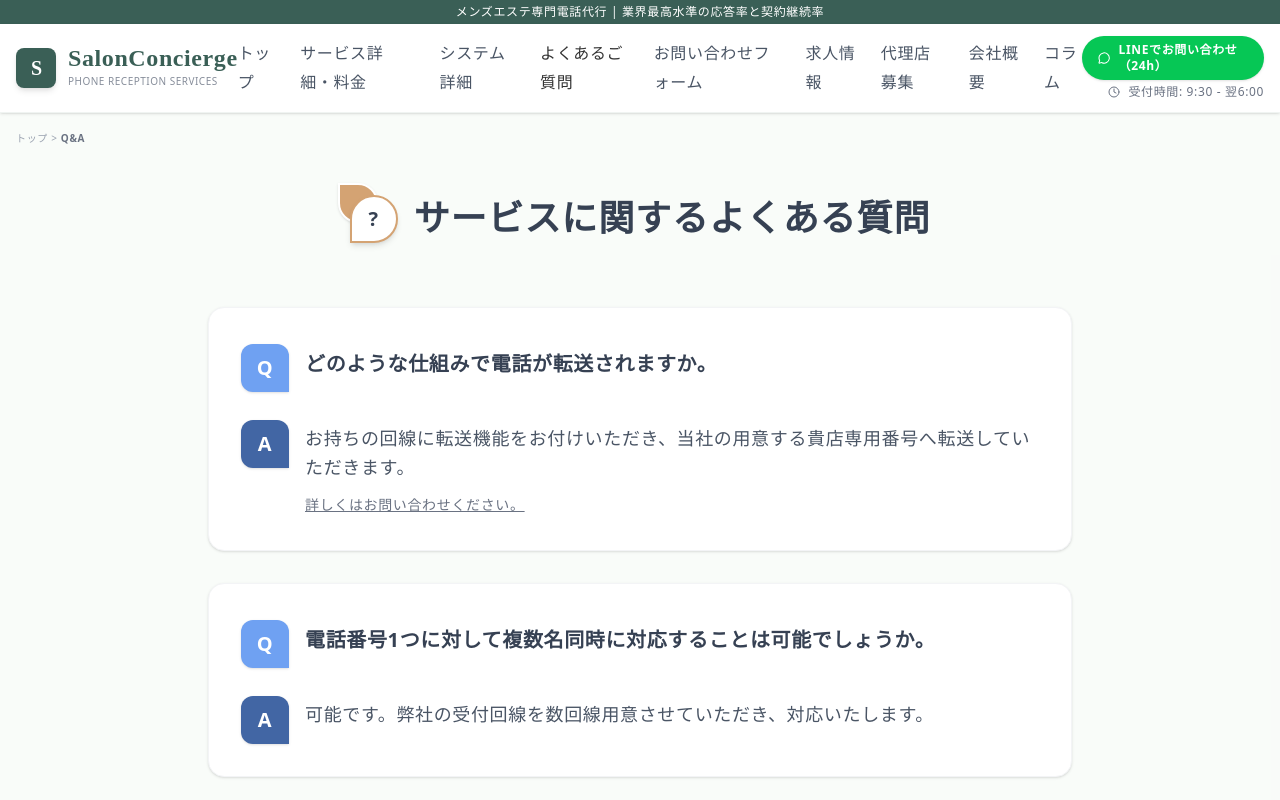
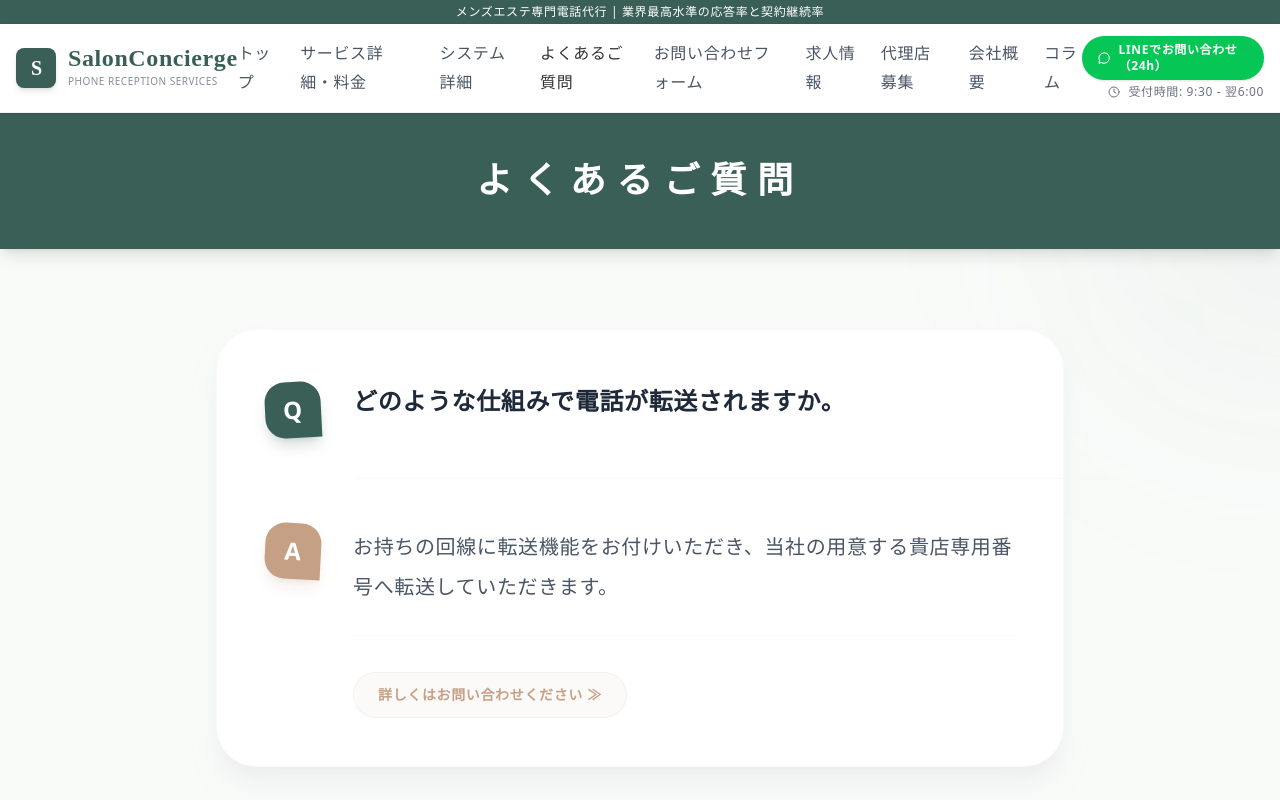
Before and after one commit to nabe7855/cd-salon-concierge, a Next.js app: page /faq in a window 1280 px wide. Shown: the top 800 px of the page. Built offline with nearby package versions, Linux system fonts and the light colour scheme.

Commit message:
feat: redesign FAQ page with full-width botanical header and theme alignment

```diff
--- a/app/faq/page.tsx
+++ b/app/faq/page.tsx
@@ -8,65 +8,58 @@ import React from "react";
 const FAQPage: React.FC = () => {
   return (
     <Layout>
-      <div className="bg-botanical-bg/30 min-h-screen pb-20 font-sans">
-        {/* Breadcrumb - Top */}
-        <div className="container mx-auto px-4 pt-4 pb-12 text-[10px] text-gray-400">
-          <Link href="/" className="hover:text-botanical-primary">
-            トップ
-          </Link>{" "}
-          &gt; <span className="text-gray-500 font-bold">Q&A</span>
-        </div>
+      <div className="bg-salon-light/20 min-h-screen pb-32 font-sans relative overflow-hidden">
+        {/* Decorative Background Elements */}
+        <div className="absolute top-0 right-0 w-96 h-96 bg-botanical-primary/5 rounded-full blur-[120px] -mr-48 -mt-24 pointer-events-none"></div>
+        <div className="absolute bottom-0 left-0 w-96 h-96 bg-salon-gold/5 rounded-full blur-[120px] -ml-48 -mb-24 pointer-events-none"></div>
+
+        {/* Header Title - Full Width Bar Section */}
+        <section className="w-full bg-botanical-primary py-12 mb-20 shadow-lg text-center relative z-10">
+          <h1 className="text-white text-2xl md:text-4xl font-bold font-heading tracking-[0.3em]">
+            よくあるご質問
+          </h1>
+        </section>
 
         {/* Main Container */}
-        <div className="container mx-auto px-4 max-w-4xl">
-          {/* Header Title with Chat Bubbles Icon */}
-          <div className="flex items-center justify-center gap-4 mb-16">
-            <div className="relative">
-              {/* Back bubble */}
-              <div className="absolute -top-3 -left-3 w-10 h-10 bg-[#D4A373] rounded-full rounded-tr-none transform -scale-x-100 border-2 border-white shadow-sm flex items-center justify-center"></div>
-              {/* Front bubble */}
-              <div className="relative w-12 h-12 bg-white rounded-full rounded-bl-none border-2 border-[#D4A373] shadow-md flex items-center justify-center z-10">
-                <span className="text-xl font-bold text-gray-700">?</span>
-              </div>
-            </div>
-            <h1 className="text-2xl md:text-4xl font-bold text-gray-700 font-heading tracking-wide">
-              サービスに関するよくある質問
-            </h1>
-          </div>
-
-          {/* FAQ List - Chat Style */}
-          <div className="space-y-8">
+        <div className="container mx-auto px-6 max-w-4xl relative z-10">
+          {/* FAQ List - Luxury Card Style */}
+          <div className="space-y-12">
             {FAQS.map((faq, idx) => (
               <div
                 key={idx}
-                className="bg-white rounded-2xl p-6 md:p-8 shadow-sm border border-gray-100 flex flex-col gap-6"
+                className="group bg-white rounded-[40px] p-8 md:p-12 shadow-xl shadow-gray-200/50 border border-gray-100/50 flex flex-col gap-10 hover:shadow-2xl hover:shadow-gray-200/80 transition-all duration-500"
               >
                 {/* Question */}
-                <div className="flex items-start gap-4">
-                  <div className="flex-shrink-0 w-12 h-12 bg-[#6FA1F2] text-white rounded-xl rounded-br-none flex items-center justify-center font-bold text-xl shadow-sm mt-1">
+                <div className="flex items-start gap-6 md:gap-8">
+                  <div className="flex-shrink-0 w-14 h-14 bg-botanical-primary text-white rounded-[20px] rounded-br-none flex items-center justify-center font-bold text-2xl shadow-lg shadow-botanical-primary/20 mt-1 transform -rotate-3 group-hover:rotate-0 transition-transform">
                     Q
                   </div>
-                  <h3 className="text-lg md:text-xl font-bold text-gray-700 pt-2 leading-relaxed">
+                  <h3 className="text-xl md:text-2xl font-bold text-gray-800 pt-2 leading-tight">
                     {faq.question}
                   </h3>
                 </div>
 
+                {/* Vertical Divider Line */}
+                <div className="ml-7 md:ml-23 h-px bg-gray-100 w-full opacity-50"></div>
+
                 {/* Answer */}
-                <div className="flex items-start gap-4">
-                  <div className="flex-shrink-0 w-12 h-12 bg-[#4266A4] text-white rounded-xl rounded-br-none flex items-center justify-center font-bold text-xl shadow-sm mt-1">
+                <div className="flex items-start gap-6 md:gap-8">
+                  <div className="flex-shrink-0 w-14 h-14 bg-salon-gold text-white rounded-[20px] rounded-br-none flex items-center justify-center font-bold text-2xl shadow-lg shadow-salon-gold/20 mt-1 transform rotate-3 group-hover:rotate-0 transition-transform">
                     A
                   </div>
                   <div className="pt-2 flex-1">
-                    <p className="text-base md:text-lg text-gray-600 leading-relaxed">
+                    <p className="text-lg md:text-xl text-gray-600 leading-loose font-medium">
                       {faq.answer}
                     </p>
                     {idx === 0 && (
-                      <Link
-                        href="/contact"
-                        className="inline-block mt-3 text-sm text-gray-500 underline hover:text-botanical-primary"
-                      >
-                        詳しくはお問い合わせください。
-                      </Link>
+                      <div className="mt-8 pt-8 border-t border-gray-50">
+                        <Link
+                          href="/contact"
+                          className="inline-flex items-center gap-2 text-sm text-salon-gold font-bold bg-salon-gold/5 px-6 py-3 rounded-full border border-salon-gold/10 hover:bg-salon-gold hover:text-white transition-all duration-300"
+                        >
+                          詳しくはお問い合わせください ≫
+                        </Link>
+                      </div>
                     )}
                   </div>
                 </div>
@@ -75,12 +68,15 @@ const FAQPage: React.FC = () => {
           </div>
 
           {/* Bottom Breadcrumb */}
-          <div className="mt-16 py-4 border-t border-gray-200">
-            <nav className="text-[10px] text-gray-400">
-              <Link href="/" className="hover:text-botanical-primary">
-                トップ
+          <div className="mt-24 py-8 border-t border-gray-100 flex justify-center">
+            <nav className="text-[10px] text-gray-400 tracking-[0.2em] uppercase">
+              <Link
+                href="/"
+                className="hover:text-botanical-primary transition-colors"
+              >
+                Top
               </Link>{" "}
-              &gt; <span className="text-gray-500">Q&A</span>
+              &gt; <span className="text-gray-500 font-bold">Q&A</span>
             </nav>
           </div>
         </div>
```
